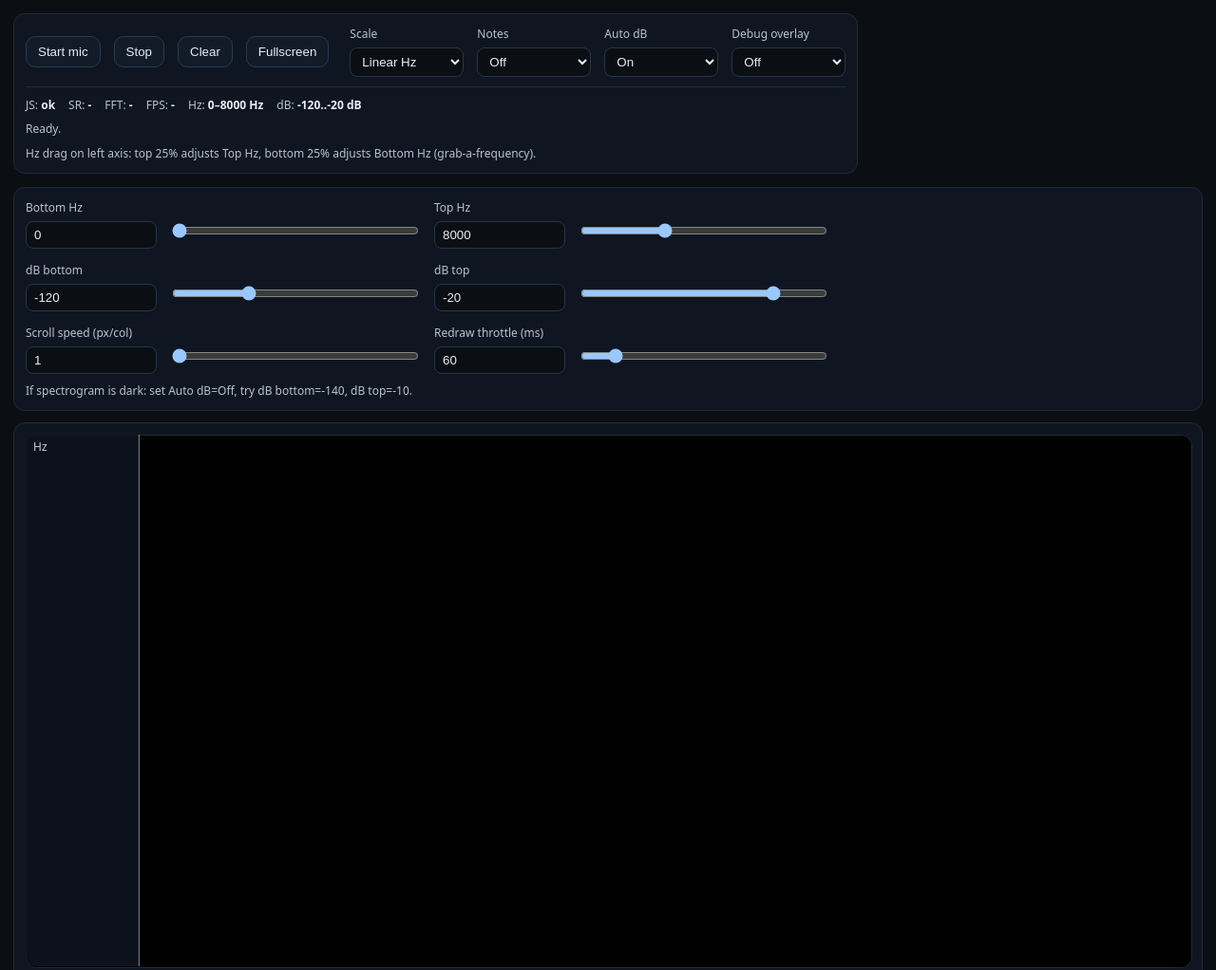
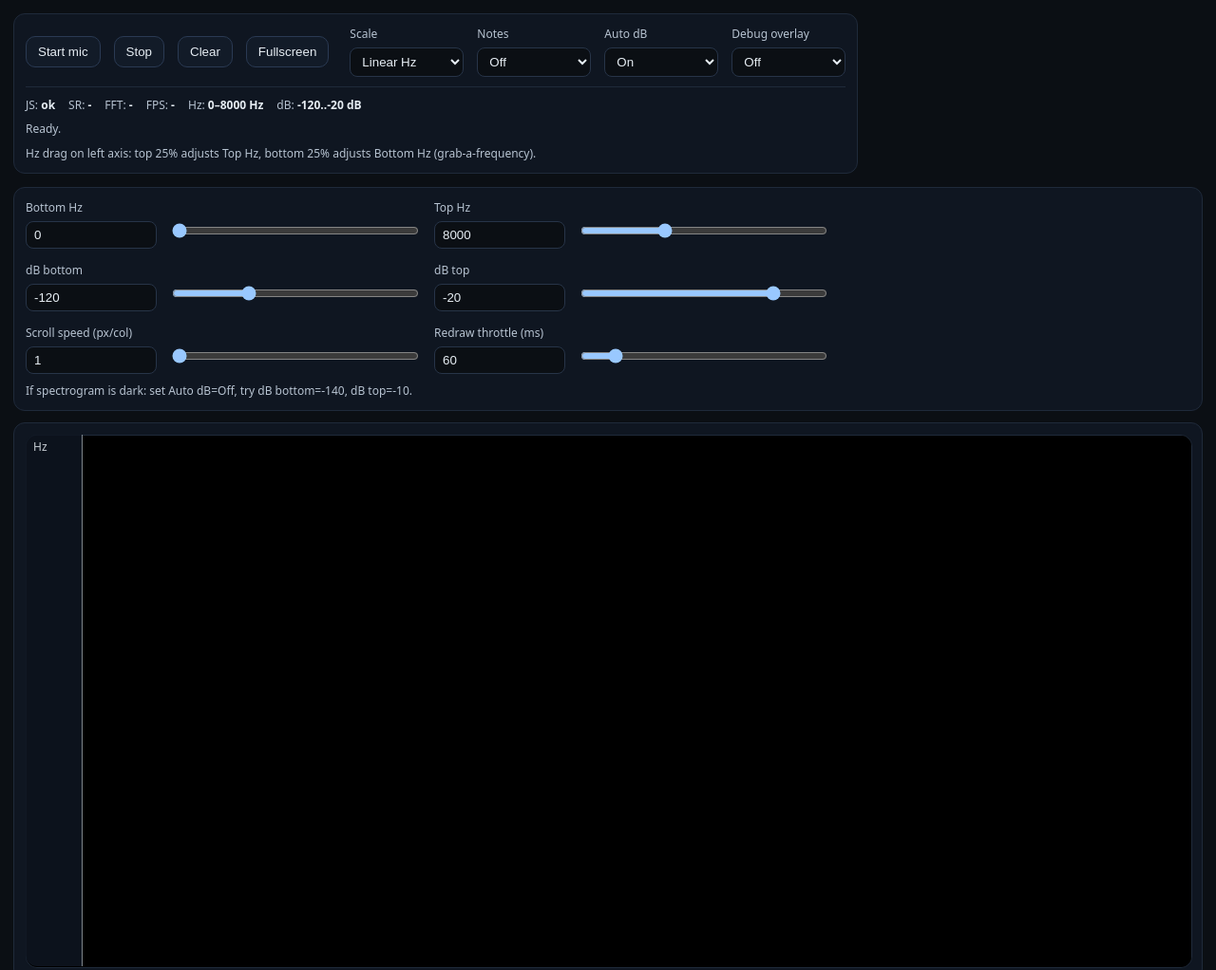
Before and after one commit to Jimbernator/Jimbernator.github.io, a plain HTML site: page index.html in a window 1280 px wide. Shown: the top 1022 px of the page at 95% size. Drawn offline with Linux system fonts and the light colour scheme.

Commit message:
Fix axis width being to large

```diff
--- a/index.html
+++ b/index.html
@@ -305,7 +305,7 @@
   let W = spec.width, H = spec.height;
   let img = sctx.getImageData(0,0,W,H);
   for(let i=0;i<img.data.length;i+=4) img.data[i+3] = 255;
-  const AXIS_W = 120;
+  const AXIS_W = 60;
   const DB_AXIS_W = 70;
 
   let history = new Array(W);
```
